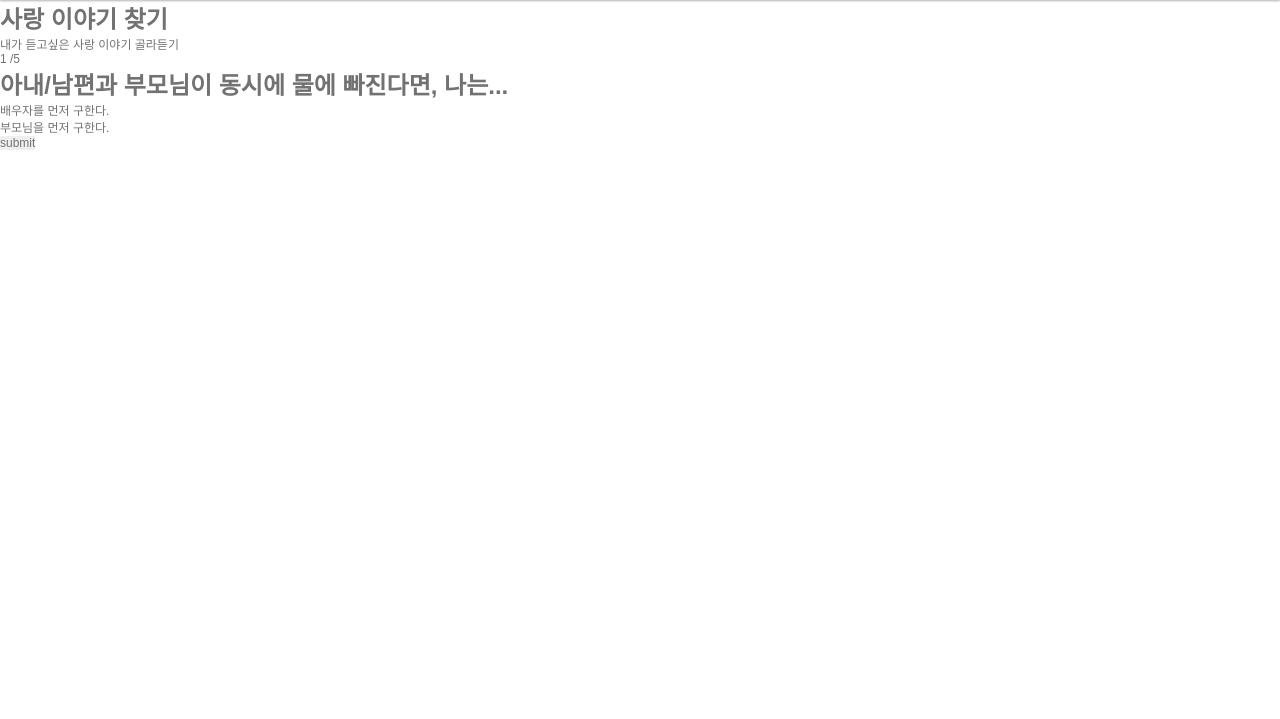
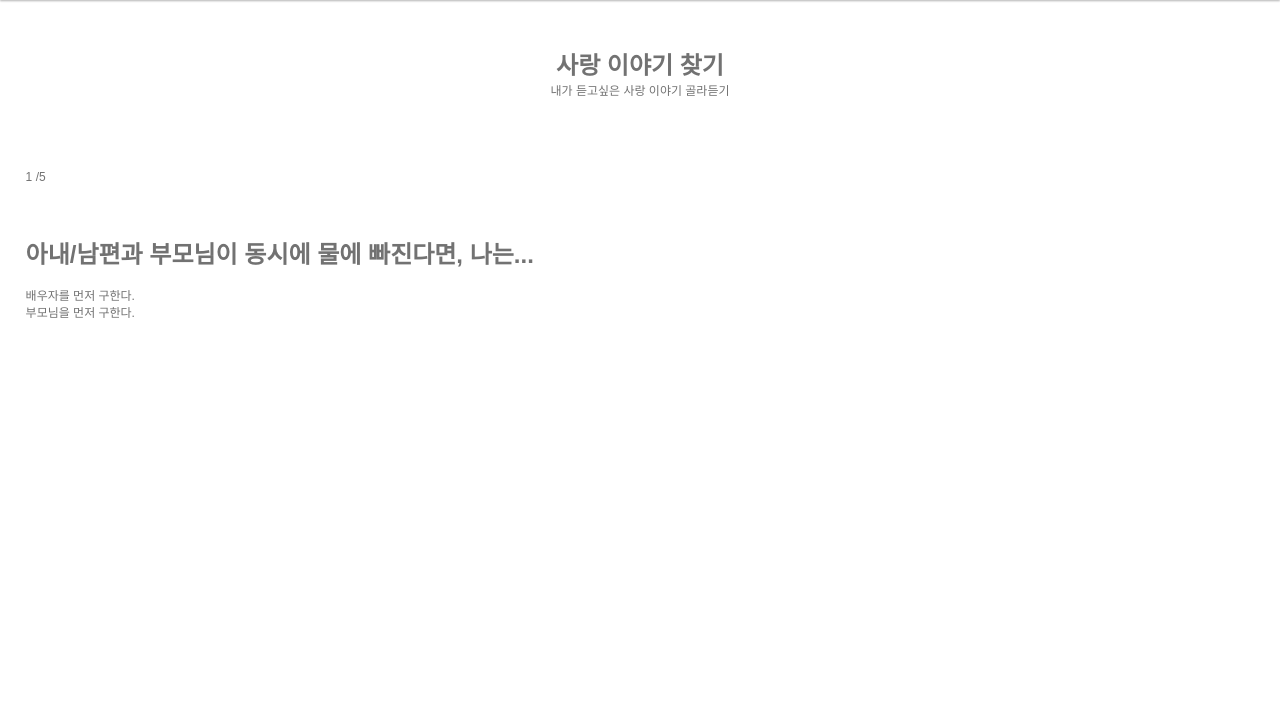
Before and after one commit to eunjungleo/nilliweb, a Django app: template templates/quiz.html in a window 1280 px wide. Shown: the part 40-759 px from the top of the page. Run offline with Django 3.2, Linux system fonts and the light colour scheme; the template is opened without the code that fills it, so the values that code supplies are empty; some libraries are stand-ins or nearby versions.

Commit message:
기능완성

```diff
--- a/static/css/quiz.css
+++ b/static/css/quiz.css
@@ -1,24 +1,34 @@
-h1.quiz_header_h1 {
+.ex {
     width: 100%;
-    height: auto;
-}
+    height: 20%;
+    display: flex;
+    flex-direction: column;
+    align-items: center;
+    justify-content: center;
 
-span.quiz_header_span {
-    width: 100%;
-    height: 50%;
 }
 
 /* main */
-main {
-
-}
-
 div.wrap {
     width: 100%;
     height: 100%;
     display: none;
+    padding: 2%;
+}
+
+div.progrss {
+    padding: 2%;
+}
+
+.statement {
+    margin-bottom: 1rem;
 }
 
 .on {
     display: block !important;
 }
+
+
+.btn {
+    display: none;
+}
--- a/templates/base.html
+++ b/templates/base.html
@@ -37,9 +37,8 @@
         <img class='slider logo' src='{% static "img/slider_logo.png" %}'>
 
         <ul class='slider'>
-            <li class='menu_1' onclick='location.href="{% url 'map' %}"'>세계지도에서 찾기</li>
-            <li class='menu_2' onclick='location.href="{% url 'quiz' %}"'>지금 딱 필요한 이야기 찾기</li>
-            <li class='menu_3' onclick='location.href="{% url 'map' %}"'>menu_3</li>
+            <li class='menu_1' onclick='location.href="{% url 'map' %}"'>세계지도로 가상 여행</li>
+            <li class='menu_2' onclick='location.href="{% url 'quiz' %}"'>딱맞는 이야기 테스트</li>
             <li class='menu_4' onclick='location.href="{% url 'about' %}"'>about</li>
         </ul>
     </div>
--- a/templates/list.html
+++ b/templates/list.html
@@ -12,7 +12,4 @@
     </a>
 {% endfor %}
 
-
-
-
 {% endblock main %}
--- a/templates/quiz.html
+++ b/templates/quiz.html
@@ -9,8 +9,11 @@
 
 {% block main %}
 
-<h1 class='quiz_header_h1'>사랑 이야기 찾기</h1>
-<span class='quiz_header_span'>내가 듣고싶은 사랑 이야기 골라듣기</span>
+<div class='ex'>
+    <h1 class='quiz_header_h1'>사랑 이야기 찾기</h1>
+    <p class='quiz_header_span'>내가 듣고싶은 사랑 이야기 골라듣기</p>
+</div>
+
 
 <div class='progrss'>
     <span class='prg_current' id='crntNum'>1</span>
@@ -87,7 +90,7 @@
         </ul>
     </div>
 
-    <input type='submit' value='submit' id='submit'/>
+    <input type='submit' value='submit' id='submit' class='btn'/>
 
     <br>
 
@@ -105,24 +108,28 @@
 // turn to next Question
 function pageTurner1() {
     let current = document.getElementById('1');
+    current.setAttribute('font-weight', '700');
     current.classList.remove('on');
     document.getElementById('2').classList.add('on');
 }
 
 function pageTurner2() {
     let current = document.getElementById('2');
+    current.setAttribute('font-weight', '700');
     current.classList.remove('on');
     document.getElementById('3').classList.add('on');
 }
 
 function pageTurner3() {
     let current = document.getElementById('3');
+    current.setAttribute('font-weight', '700');
     current.classList.remove('on');
     document.getElementById('4').classList.add('on');
 }
 
 function pageTurner4() {
     let current = document.getElementById('4');
+    current.setAttribute('font-weight', '700');
     current.classList.remove('on');
     document.getElementById('5').classList.add('on');
 }
@@ -132,7 +139,6 @@ function clearVal() {
 
 }
 
-
 // redirection to matching detail page; ajax
 function showVid() {
     let btn = document.getElementById('submit');
@@ -141,8 +147,4 @@ function showVid() {
 
 </script>
 
-
-<!-- jQuery -->
-<script src="https://code.jquery.com/jquery-1.12.4.js"></script>
-<script src="https://code.jquery.com/ui/1.12.1/jquery-ui.js"></script>
 {% endblock script %}
```
Also changed, not shown: static/css/detail.css (+11 -1 lines), templates/detail.html (+40 -44 lines), static/css/list.css (added).
